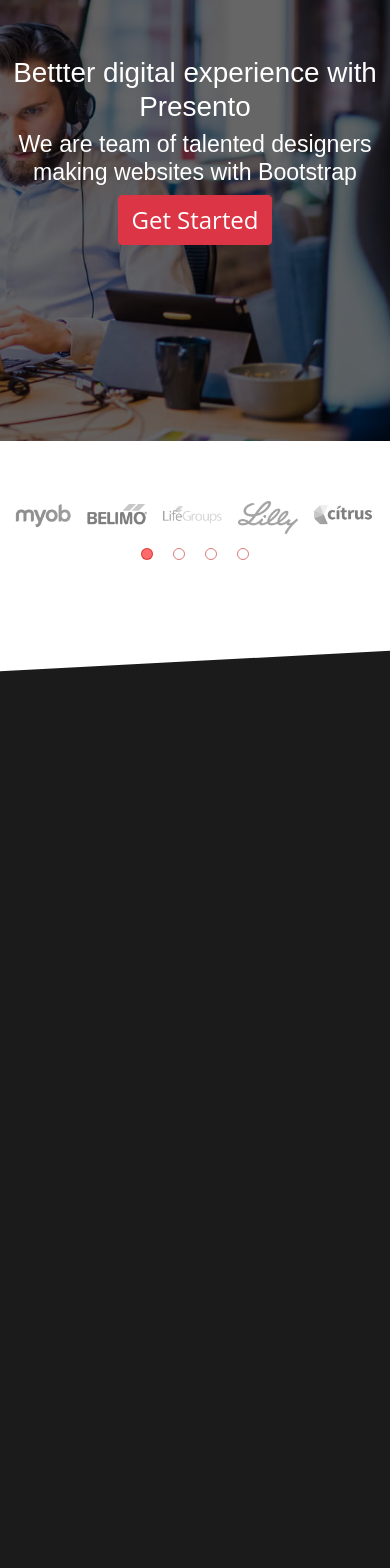
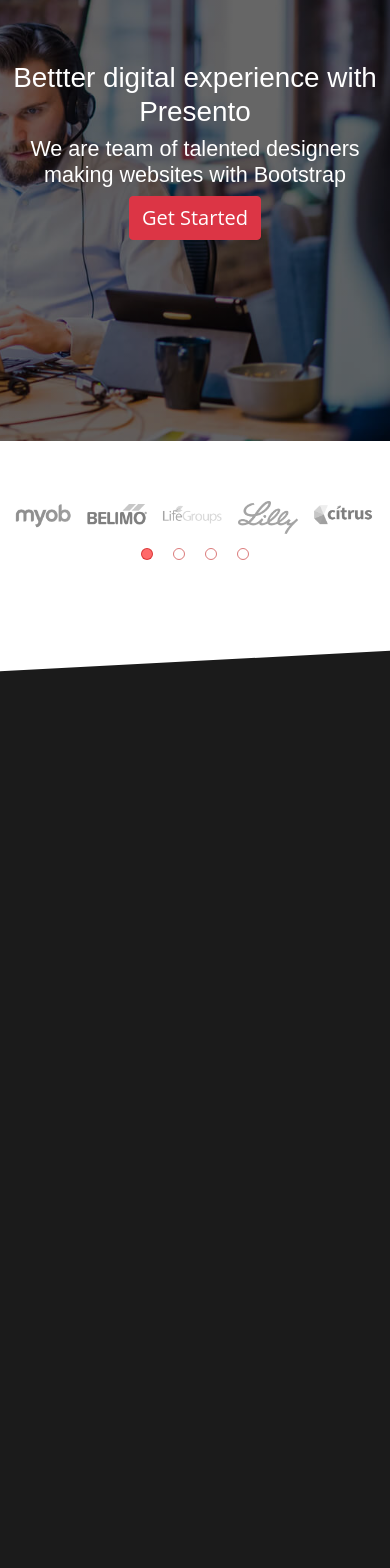
Before and after one commit to qasas145/Presento, a React (Create React App) app: page /home in a window 390 px wide. Shown: the part 220-1788 px from the top of the page. Built offline with nearby package versions, Linux system fonts and the light colour scheme; what outlayer would draw is missing.

Commit message:
the src files has been edited

```diff
--- a/src/Home.css
+++ b/src/Home.css
@@ -197,10 +197,22 @@ h1, h2, h3, h4, h5, h6 {
             text-align: center;
         }
 }
-@media screen and (max-width:509px){
+@media screen and (max-width:600px){
+    #content_data h4
+    {
+        font-size: 20px;
+    }
+    #content_data .fa
+    {
+        font-size: 35px;
+    }
+    #content_sec p
+    {
+        font-size: 14px;
+    }
     .section-bg h3
     {
-        font-size: 30px;
+        font-size: 25px;
     }
 }
 /* header not but the main  */
@@ -328,6 +340,28 @@ h1, h2, h3, h4, h5, h6 {
     padding-right: 4px;
     color: #e03a3c;
 }
+@media screen and (max-width:600px){
+    .tabs .tab-pane ul li
+    {
+        font-size: 14px;
+    }
+    .tabs .tab-pane ul i
+    {
+        font-size: 16px;
+    }
+    .tabs .nav-item i
+    {
+        font-size: 25px;
+    }
+    .tabs .tab-pane h3
+    {
+        font-size:20px;
+    }
+    .tabs .tab-pane p
+    {
+        font-size: 14px;
+    }
+}
 /* style of the tab of the sevices  */
 .services:before
 {
@@ -433,6 +467,14 @@ h1, h2, h3, h4, h5, h6 {
     justify-content: center;
 }
 @media screen and (max-width:1000px){
+    #tabs_data h3
+    {
+        font-size: 20px;
+    }
+    #tabs_data i
+    {
+        font-size: 30px;
+    }
     #tabs_data #card  #col-text p
     {
         text-align:center;
@@ -452,8 +494,24 @@ h1, h2, h3, h4, h5, h6 {
         text-align: center;
     }
 }
-
-
+@media screen and (max-width:600px){
+    #data-services h2
+    {
+        font-size: 25px;
+    }
+    #data-services p
+    {
+        font-size: 16px;
+    }
+    #tabs_data #card  #col-text p
+    {
+        font-size: 15px;
+    }
+    #tabs_data
+    {
+        margin-left: 3px;
+    }
+}
 /* style of the filter_list */
 #filter_list li
 {
@@ -690,6 +748,28 @@ h1, h2, h3, h4, h5, h6 {
     position: relative;
     width: 100%;
 }
+@media screen and (max-width:600px){
+    .pricing .section-tittle h2
+    {
+        font-size: 30px;
+    }
+    .pricing .section-tittle p
+    {
+        font-size: 14px;
+    }
+    #card-one p
+    {
+        font-size: 14px;
+    }
+    #card-one h3
+    {
+        font-size: 25px;
+    }
+    #card-one h4
+    {
+        font-size: 25px;
+    }
+}
 /* this the style of the faq section  */
 .faq .section-tittle span
 {
@@ -755,6 +835,19 @@ h1, h2, h3, h4, h5, h6 {
 .faq
 {
     margin-top: 60px;
+}
+@media screen and (max-width:600px){
+    .faq ul li div
+    {
+        font-size: 14px;
+    }
+    .faq .section-tittle
+    {
+        display: flex;
+        justify-content: flex-start;
+        align-items: flex-start;
+        flex-direction: column;
+    }
 }
 /* this the style of the footer in this app  */
 .footer ul  li
--- a/src/Home.js
+++ b/src/Home.js
@@ -92,6 +92,9 @@ const Home=()=>{
     const closeModal=()=>{
         setVisible(false)
     }
+    const scrollToTop=()=>{
+        window.scrollTo(0, 0)
+    }
     return (
         <div>
             <Navbar id="header" className="fixed-top w-100% bg-white">
@@ -100,7 +103,7 @@ const Home=()=>{
                         width :"100%"
                     }}>
                         <div className="col-2">
-                            <NavbarBrand href="/home" className="text text-dark" style={{
+                            <NavbarBrand onClick={scrollToTop} href="/home" className="text text-dark" style={{
                                 fontSize :"30px",
                                 fontWeight :"600"
                             }}>Presento<span className="text text-danger">.</span></NavbarBrand>
@@ -153,11 +156,11 @@ const Home=()=>{
                             lineHeight :"80px"
                         }}>
                             <h1 className="text text-white">Bettter digital experience with Presento</h1>
-                            <h3 className="text text-white" style={{
-                                fontWeight :"500"
-                            }}>We are team of talented designers making websites with Bootstrap</h3>
+                            <h4 className="text text-white" style={{
+                                fontWeight :"400"
+                            }}>We are team of talented designers making websites with Bootstrap</h4>
                             <Link to="/home" className="btn btn-danger" style={{
-                                fontSize :"24px"
+                                fontSize :"20px"
                             }}>Get Started</Link>
                         </div>
                     </div>
@@ -761,9 +764,9 @@ const Home=()=>{
                             <button style={{fontSize :"16px",fontWeight :"500"}} class="btn dropdown-toggle" type="button" id="dropdownMenuButton" data-bs-toggle="dropdown" aria-haspopup="true" aria-expanded="false">
                                 Options
                             </button>
-                            <div className="dropdown-menu" style={{marginLeft :"115px"}} aria-labelledby="dropdownMenuButton">
-                                <Link style={{fontSize :"16px",fontWeight :"500", textAlign: "center"}} to="/home" className="dropdown-item" href="#">Visit</Link>
-                                <Link style={{fontSize :"16px",fontWeight :"500", textAlign: "center"}} to="/home" className="dropdown-item" href="#">Buy</Link>
+                            <div className="dropdown-menu" aria-labelledby="dropdownMenuButton">
+                                <Link style={{fontSize :"16px",fontWeight :"500", textAlign: "center"}} to="/home" className="dropdown-item border-bottom" href="#">Visit</Link>
+                                <Link style={{fontSize :"16px",fontWeight :"500", textAlign: "center"}} to="/home" className="dropdown-item border-bottom" href="#">Buy</Link>
                                 <Link style={{fontSize :"16px",fontWeight :"500", textAlign: "center"}} to="/home" className="dropdown-item" href="#">Store</Link>
                             </div>
                         </center>
```
